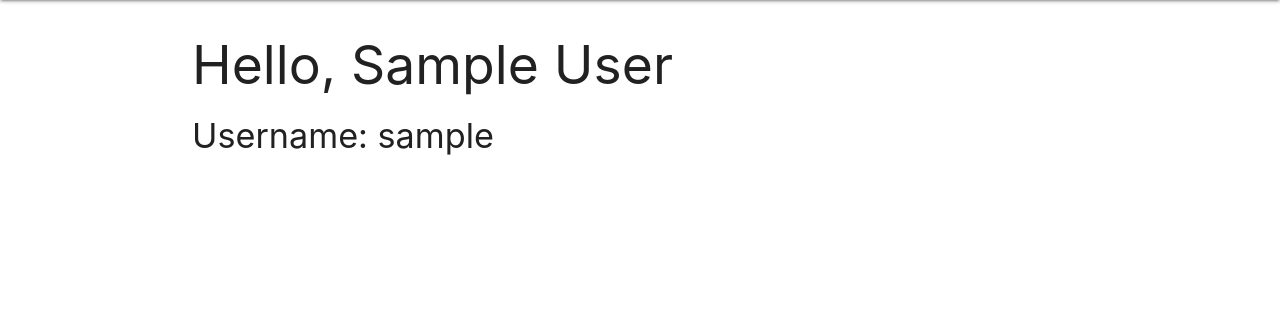
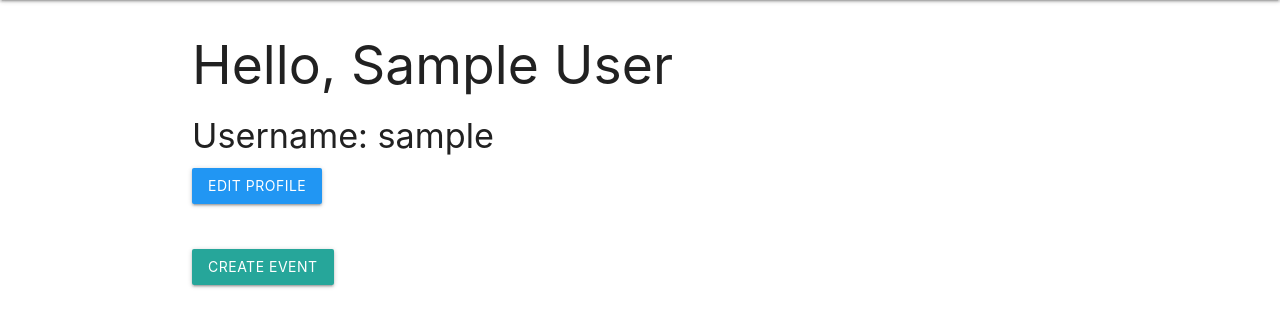
Before and after one commit to 3ddy925/Planning-organizer, a Django app: page /profile/ in a window 1280 px wide. Shown: the part 64-391 px from the top of the page. Run offline with Django 3.2, Linux system fonts and the light colour scheme; the visitor is signed in with stand-in values (Sample User, id 1); data that the repository does not hold is empty.

Commit message:
adds full crud for events

```diff
--- a/main_app/forms.py
+++ b/main_app/forms.py
@@ -16,3 +16,8 @@ class SignupForm(UserCreationForm):
   class Meta:
     model = User
     fields = ('username', 'first_name', 'last_name', 'email', 'password1', 'password2',)
+
+class EditProfileForm(forms.ModelForm):
+  class Meta:
+    model = User
+    fields = ('first_name', 'last_name', 'username',)
--- a/main_app/static/css/style.css
+++ b/main_app/static/css/style.css
@@ -0,0 +1,3 @@
+.card {
+    width: 50%;
+}
--- a/main_app/templates/events/new.html
+++ b/main_app/templates/events/new.html
@@ -1,10 +1,10 @@
 {% extends 'base.html' %}
 {% block content %}
-  <h1>Add An Event</h1>
+  <h1>Create An Event</h1>
 
   <form method="POST" action="{% url 'new' %}">
     {% csrf_token %}
     {{ event_form.as_p }}
-    <input type="submit" class="btn" value="Add Event">
+    <input type="submit" class="btn" value="Create Event">
   </form>
 {% endblock content %}
--- a/main_app/templates/registration/profile.html
+++ b/main_app/templates/registration/profile.html
@@ -7,8 +7,8 @@
   <h2 class="profile-title">{% block title %} Hello, {{request.user.get_full_name}} {% endblock %}</h2>
   <div class="profile-info">
   <h4>Username: {{ user }}</h4>
+  <a class="btn blue" href="{% url 'edit_profile' %}">Edit Profile</a>
   </div>
-
 {% comment %} {% if user.id == request.user.id  %}
 <div id="profile-buttons">
 <a class="btn blue" href="{% url 'edit_profile' %}">Edit Profile</a>
@@ -23,12 +23,19 @@
 <h3>Login to view Profile</h3>
 
 {% endif %}
-{% for event in events %}
-  <div class="card">
-    <div class="card-content">
-      <span class="card-title">{{ event.name }}</span>
-      <p>Description: {{ event.description }}</p>event
+<br><br>
+<div class="list-container">
+  <div>
+    <a href="{% url 'new' %}" class="btn">Create Event</a>
+  </div>
+  {% for event in events %}
+    <div class="card">
+      <div class="card-content">
+        <a href="{% url 'events_details' event.id %}"><span class="keyword">{{ event.name }}</span></a><br>
+        <p>Description: {{ event.description }}</p>
+        <p>Date: {{ event.date }}</p>
+      </div>
     </div>
-  </div>
-{% endfor %}
+  {% endfor %}
+</div>
 {% endblock %}
--- a/main_app/urls.py
+++ b/main_app/urls.py
@@ -5,7 +5,11 @@ from django.contrib.auth import views as auth_views
 urlpatterns = [
   path('', views.home, name='home'),
   path('about/', views.about, name='about'),
-  path('events/new/', views.events_new, name="new"),
+  path('events/new/', views.new, name="new"),
+  path('events/<int:event_id>/', views.events_details, name="events_details"),
+  path('events/edit/<int:event_id>/', views.events_edit, name="events_edit"),
+  path('events/delete/<int:event_id>/', views.events_delete, name="events_delete"),
   path('accounts/signup/', views.signup, name="signup"),
   path('profile/', views.profile, name="profile"),
+  path('profile/edit', views.edit_profile, name="edit_profile"),
 ]
--- a/main_app/views.py
+++ b/main_app/views.py
@@ -1,6 +1,7 @@
 from django.shortcuts import render, redirect
 from django.http import HttpResponse
-from .forms import EventForm, SignupForm
+from datetime import datetime, date
+from .forms import EventForm, SignupForm, EditProfileForm
 from django.contrib.auth import login
 
 from .models import Event, User
@@ -13,22 +14,67 @@ def about(request):
   return render(request, 'about.html')
 
 def profile(request):
-  events = Event.objects.filter(user__id=request.user.id)
+  events = Event.objects.filter(user__id=request.user.id).order_by('date')
+  today = date.today()
+  events_list = []
+  for event in events:
+    if event.date >= today:
+      events_list.append(event)
+  context = {
+    'events': events,
+    'events': events_list,
+  }
+  return render(request, 'registration/profile.html', context)
+
+def edit_profile(request):
+  user = User.objects.get(id=request.user.id)
+  profile_form = EditProfileForm(request.POST or None, instance=user)
+  if request.POST and profile_form.is_valid():
+    profile_form.save()
+    return redirect('profile')
+  else:
+    return render(request, 'registration/edit_profile.html', { 'user': user, 'profile_form': profile_form })
+
+def events_details(request, event_id):
+  events = Event.objects.get(id=event_id)
   context = {
     'events': events,
   }
-  return render(request, 'registration/profile.html', context)
+  return render(request, 'events/event.html', context)
 
-def events_new(request):
+def new(request):
   event_form = EventForm(request.POST or None)
   if request.POST and event_form.is_valid():
     new_event = event_form.save(commit=False)
     new_event.user = request.user
     new_event.save()
 
-    return redirect('home')
+    return redirect('profile')
   else:
     return render(request, 'events/new.html', { 'event_form': event_form })
+
+def events_edit(request, event_id):
+    events = Event.objects.get(id=event_id)
+    form = EventForm(request.POST or None, instance=events)
+    context = {
+      'events': events,
+      "form": form,
+    }
+    if request.method == 'POST' and form.is_valid():
+      form.save()
+      return redirect('events_details', event_id=event_id)
+    else:
+      return render(request, 'events/edit.html', context)
+
+def events_delete(request, event_id):
+    events = Event.objects.get(id=event_id)
+
+    if request.method == "POST":
+      events.delete()
+      return redirect('profile')
+    else:
+      return render(request, 'events/event.html', { 'events': events })
+
 
 
 def signup(request):
```
